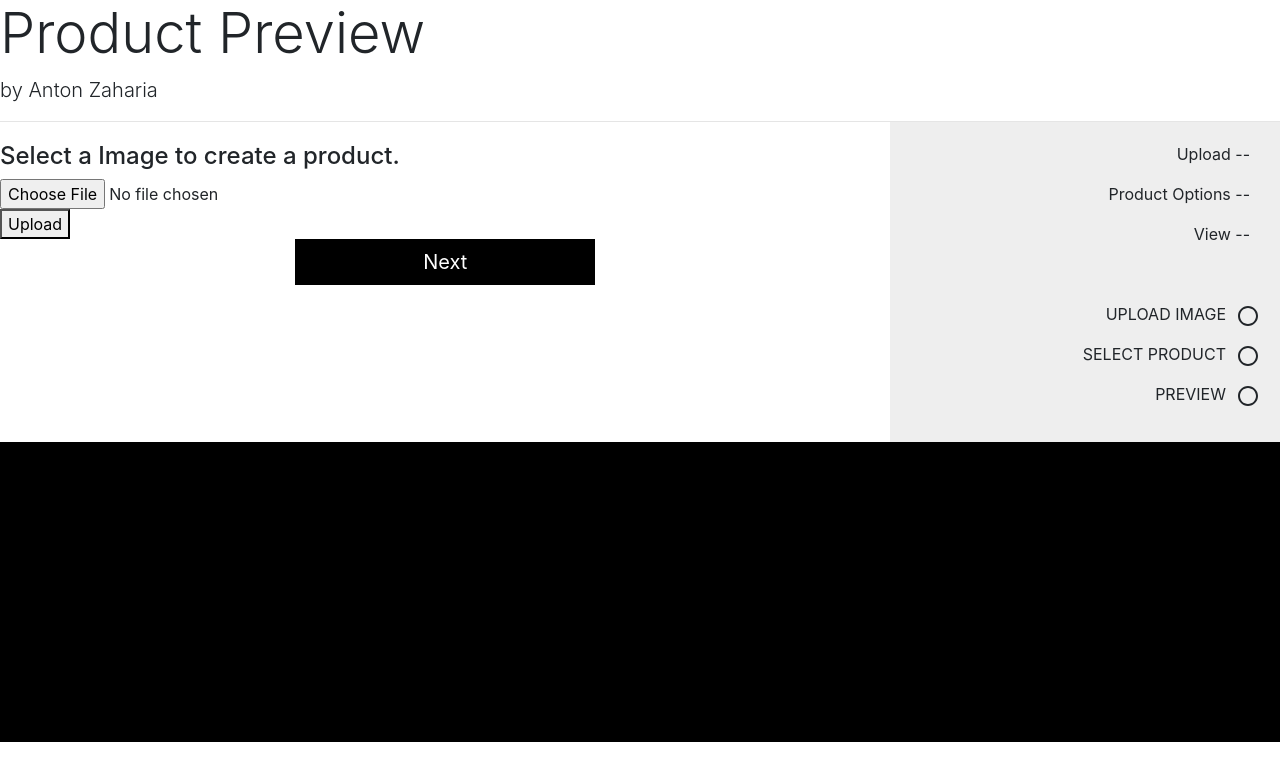
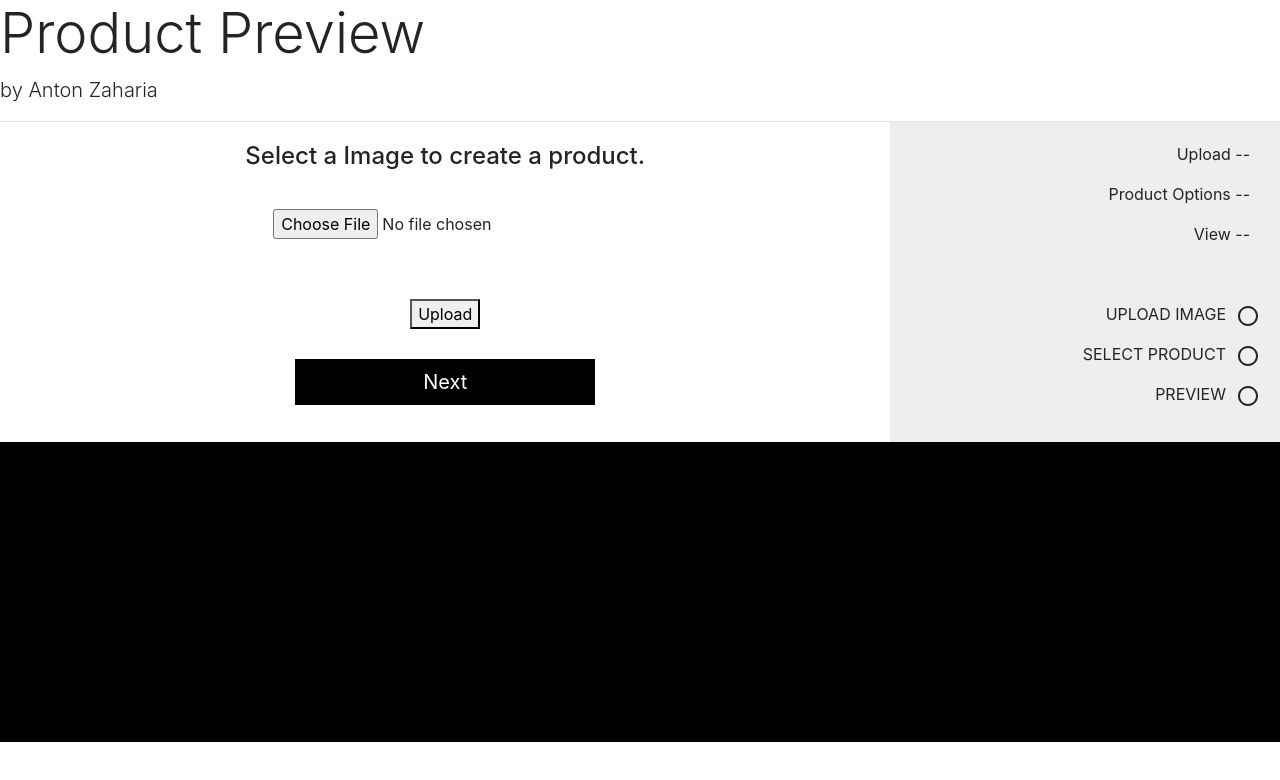
Before and after one commit to antonzaharia/product-preview, a React (Create React App) app in the folder frontend/product-preview/: page / in a window 1280 px wide. Shown: the top 780 px of the page. Built offline with nearby package versions, Linux system fonts and the light colour scheme.

Commit message:
upload page style adjusted

```diff
--- a/frontend/product-preview/src/components/Upload.js
+++ b/frontend/product-preview/src/components/Upload.js
@@ -22,7 +22,7 @@ class Upload extends Component {
   };
   render() {
     return (
-      <>
+      <div className="upload-container">
         <h4>Select a Image to create a product.</h4>
         <input
           type="file"
@@ -46,7 +46,7 @@ class Upload extends Component {
         {this.props.fileName
           ? this.props.markAsDone("upload", this.props.fileName)
           : console.log("no file yet")}
-      </>
+      </div>
     );
   }
 }
--- a/frontend/product-preview/src/index.css
+++ b/frontend/product-preview/src/index.css
@@ -22,6 +22,15 @@ code {
 }
 .secondary-color {
   color: #293241;
+}
+.upload-container {
+  text-align: center;
+}
+.upload-container input {
+  margin: 30px;
+}
+.upload-container button {
+  margin: 30px;
 }
 .buttons-container {
   display: flex;
```
